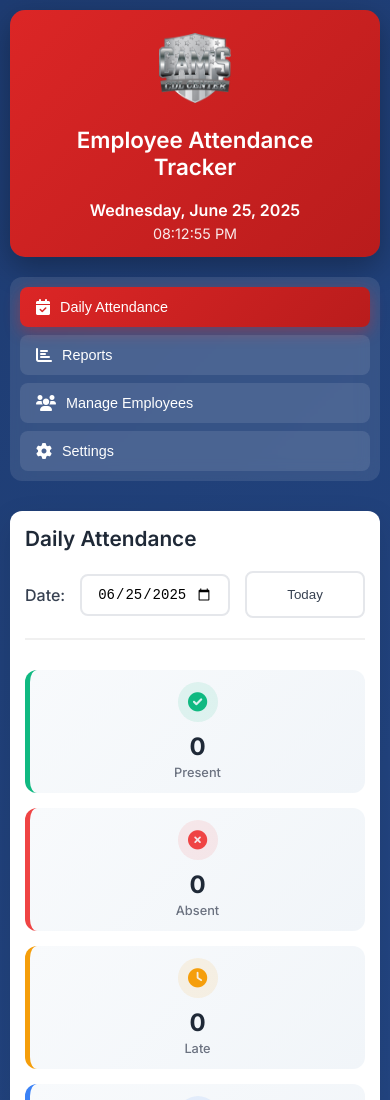
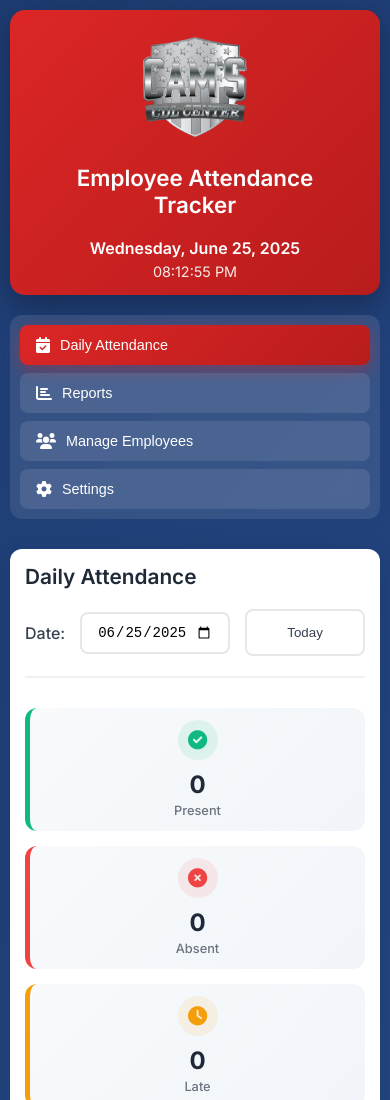
Before and after one commit to nicholasdudek/CamsTransport, a website: page index.html in a window 390 px wide. Shown: the top 1100 px of the page. Drawn offline with Linux system fonts and the light colour scheme.

Commit message:
Significantly increase logo size - 120px height to show full CAM'S CDL CENTER logo properly

```diff
--- a/css/styles.css
+++ b/css/styles.css
@@ -22,7 +22,7 @@ body {
 .header {
     background: linear-gradient(135deg, #dc2626 0%, #b91c1c 100%);
     color: white;
-    padding: 20px 30px;
+    padding: 25px 30px;
     border-radius: 15px;
     margin-bottom: 20px;
     display: flex;
@@ -45,11 +45,11 @@ body {
 
 .logo-image {
     width: calc(100% - 30px);
-    height: 80px;
+    height: 120px;
     object-fit: contain;
     border-radius: 8px;
     max-width: 100%;
-    margin: 10px 0;
+    margin: 15px 0;
 }
 
 /* Removed logo-text styles - no longer needed */
@@ -721,11 +721,11 @@ body {
 
     .logo-image {
         width: calc(100% - 30px);
-        height: 70px;
+        height: 100px;
         object-fit: contain;
         border-radius: 6px;
         max-width: 100%;
-        margin: 8px 0;
+        margin: 12px 0;
     }
 
     .date-time {
```
